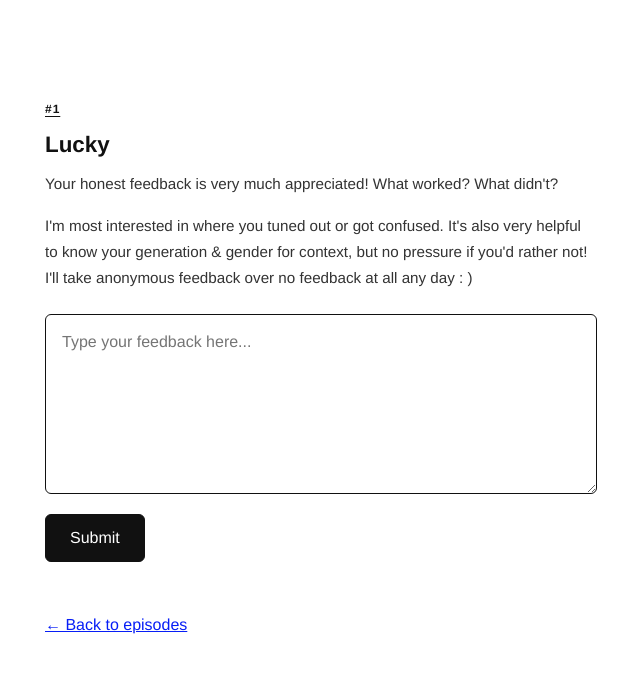
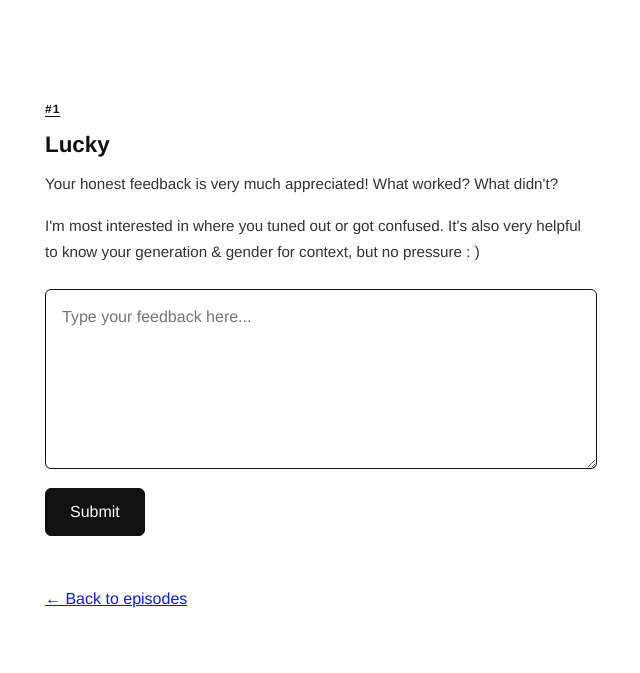
Before and after one commit to surfbunny120/feedbackforlisa.com, a Jekyll site: the page built from episode-1.html, in a window 1280 px wide. Shown: the top 673 px of the page, without its empty margins (319-959 px from the left). Built offline with Jekyll 4.4.1, drawn with Linux system fonts in a browser that asks for light colours.

Commit message:
Shorten feedback prompt text on all episode pages
Co-Authored-By: Claude Opus 4.6 <noreply@anthropic.com>

```diff
--- a/episode-1.html
+++ b/episode-1.html
@@ -9,7 +9,7 @@ episode_number: 1
   <h2 class="episode-header">#{{ page.episode_number }}</h2>
   <p class="episode-title">{{ page.episode_name }}</p>
   <p class="episode-prompt">Your honest feedback is very much appreciated! What worked? What didn't?</p>
-  <p class="episode-prompt">I'm most interested in where you tuned out or got confused. It's also very helpful to know your generation &amp; gender for context, but no pressure if you'd rather not! I'll take anonymous feedback over no feedback at all any day : )</p>
+  <p class="episode-prompt">I'm most interested in where you tuned out or got confused. It's also very helpful to know your generation &amp; gender for context, but no pressure : )</p>
 
   <form id="feedback-form" class="feedback-form">
     <textarea name="feedback" placeholder="Type your feedback here..." required></textarea>
--- a/episode-2.html
+++ b/episode-2.html
@@ -9,7 +9,7 @@ episode_number: 2
   <h2 class="episode-header">#{{ page.episode_number }}</h2>
   <p class="episode-title">{{ page.episode_name }}</p>
   <p class="episode-prompt">Your honest feedback is very much appreciated! What worked? What didn't?</p>
-  <p class="episode-prompt">I'm most interested in where you tuned out or got confused. It's also very helpful to know your generation &amp; gender for context, but no pressure if you'd rather not! I'll take anonymous feedback over no feedback at all any day : )</p>
+  <p class="episode-prompt">I'm most interested in where you tuned out or got confused. It's also very helpful to know your generation &amp; gender for context, but no pressure : )</p>
 
   <form id="feedback-form" class="feedback-form">
     <textarea name="feedback" placeholder="Type your feedback here..." required></textarea>
--- a/episode-3.html
+++ b/episode-3.html
@@ -9,7 +9,7 @@ episode_number: 3
   <h2 class="episode-header">#{{ page.episode_number }}</h2>
   <p class="episode-title">{{ page.episode_name }}</p>
   <p class="episode-prompt">Your honest feedback is very much appreciated! What worked? What didn't?</p>
-  <p class="episode-prompt">I'm most interested in where you tuned out or got confused. It's also very helpful to know your generation &amp; gender for context, but no pressure if you'd rather not! I'll take anonymous feedback over no feedback at all any day : )</p>
+  <p class="episode-prompt">I'm most interested in where you tuned out or got confused. It's also very helpful to know your generation &amp; gender for context, but no pressure : )</p>
 
   <form id="feedback-form" class="feedback-form">
     <textarea name="feedback" placeholder="Type your feedback here..." required></textarea>
--- a/episode-4.html
+++ b/episode-4.html
@@ -9,7 +9,7 @@ episode_number: 4
   <h2 class="episode-header">#{{ page.episode_number }}</h2>
   <p class="episode-title">{{ page.episode_name }}</p>
   <p class="episode-prompt">Your honest feedback is very much appreciated! What worked? What didn't?</p>
-  <p class="episode-prompt">I'm most interested in where you tuned out or got confused. It's also very helpful to know your generation &amp; gender for context, but no pressure if you'd rather not! I'll take anonymous feedback over no feedback at all any day : )</p>
+  <p class="episode-prompt">I'm most interested in where you tuned out or got confused. It's also very helpful to know your generation &amp; gender for context, but no pressure : )</p>
 
   <form id="feedback-form" class="feedback-form">
     <textarea name="feedback" placeholder="Type your feedback here..." required></textarea>
```
